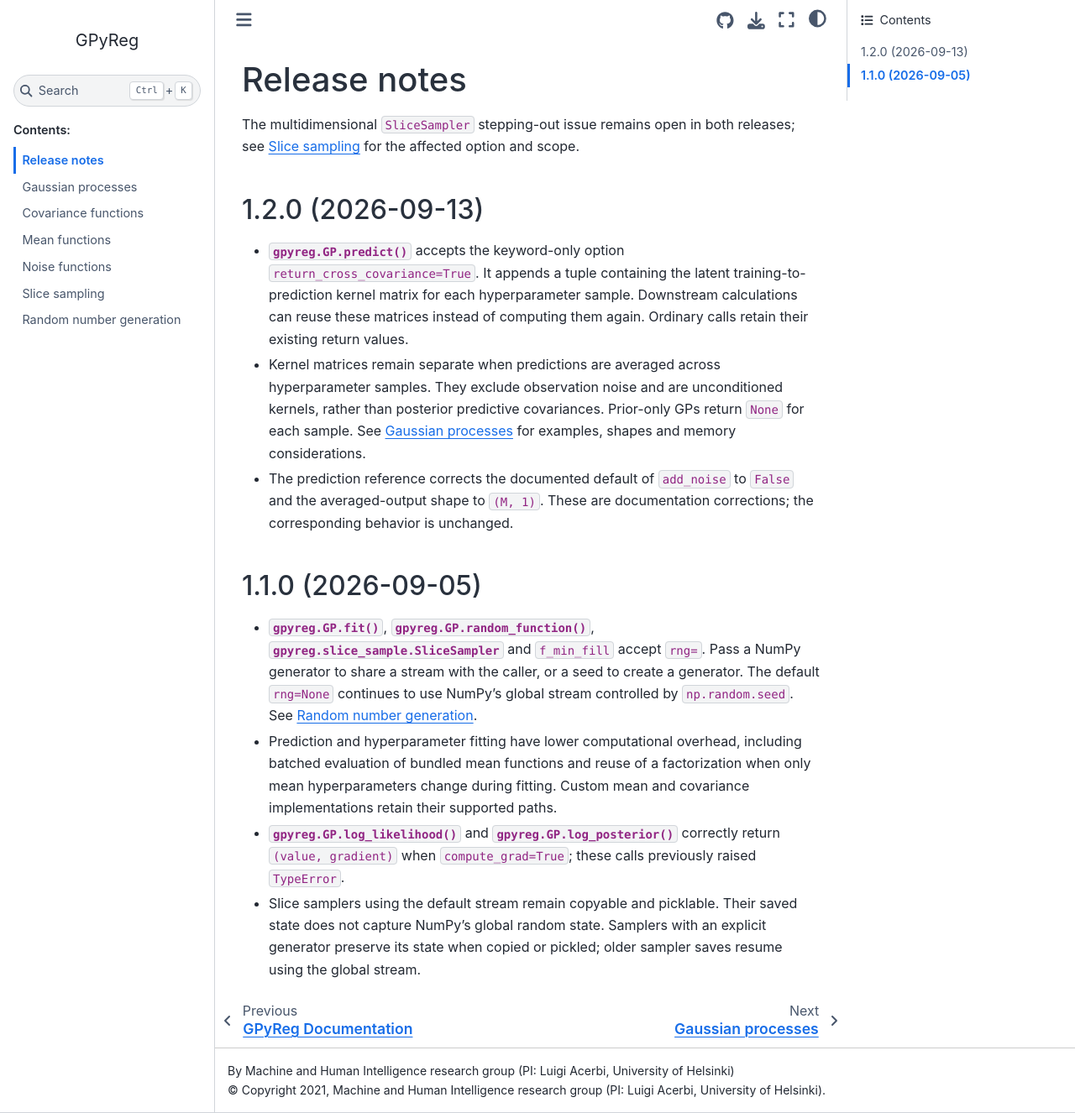
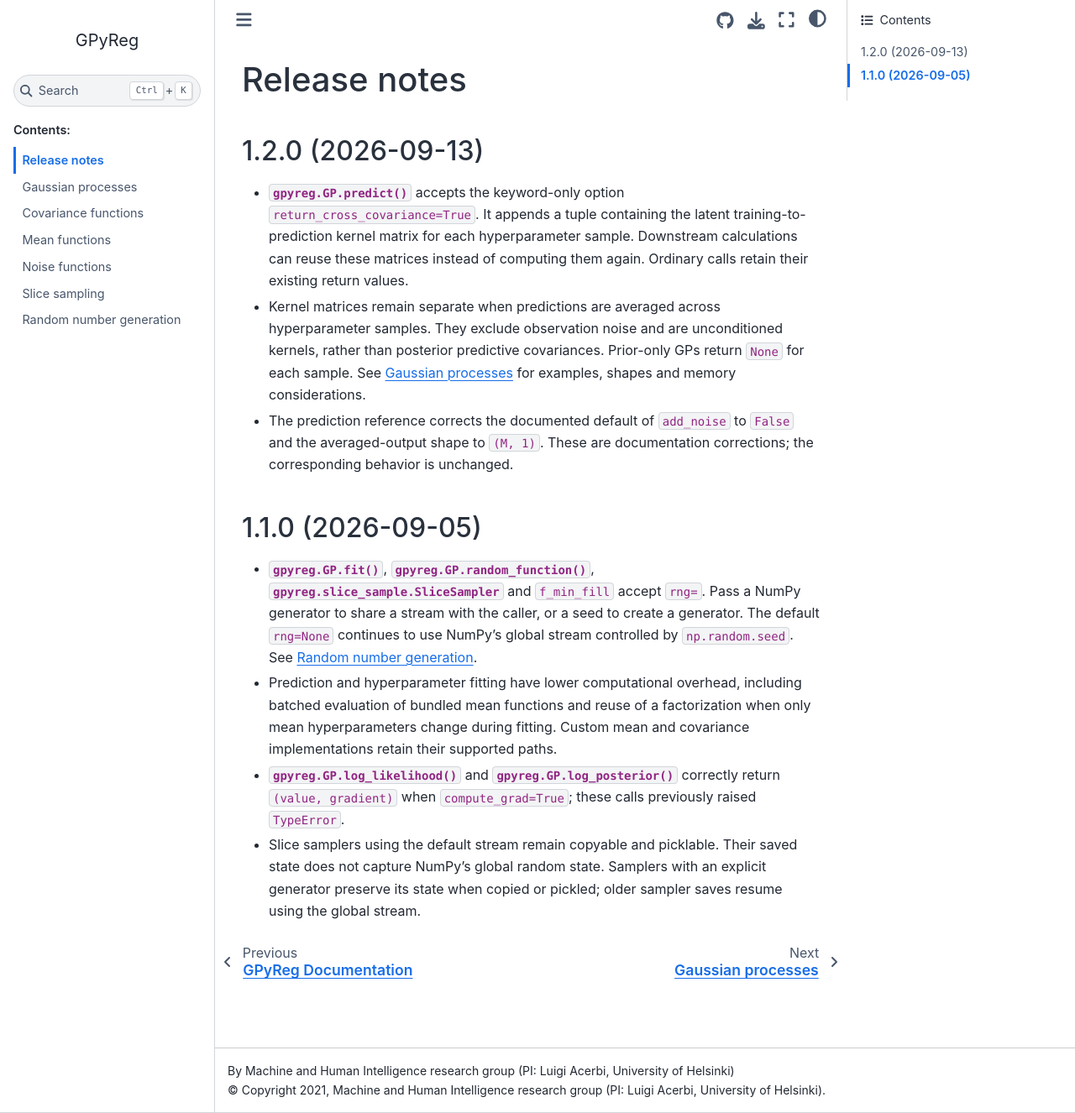
Before and after one commit to acerbilab/gpyreg, a Sphinx documentation site: the page built from docsrc/source/release_notes.rst, in a window 1280 px wide and 1326 px high. Shown: the whole window at 84% size. Built offline with Sphinx 7.4.7 and the Sphinx Book theme 1.1.4, drawn with Linux system fonts in a browser that asks for light colours.

Commit message:
docs: keep release guidance separate from sampler issue

```diff
--- a/docsrc/source/release_notes.rst
+++ b/docsrc/source/release_notes.rst
@@ -1,8 +1,5 @@
 Release notes
 =============
-
-The multidimensional ``SliceSampler`` stepping-out issue remains open in
-both releases; see :doc:`slice_sample` for the affected option and scope.
 
 1.2.0 (2026-09-13)
 ------------------
```
Also changed, not shown: docsrc/source/slice_sample.rst (+0 -14 lines).
